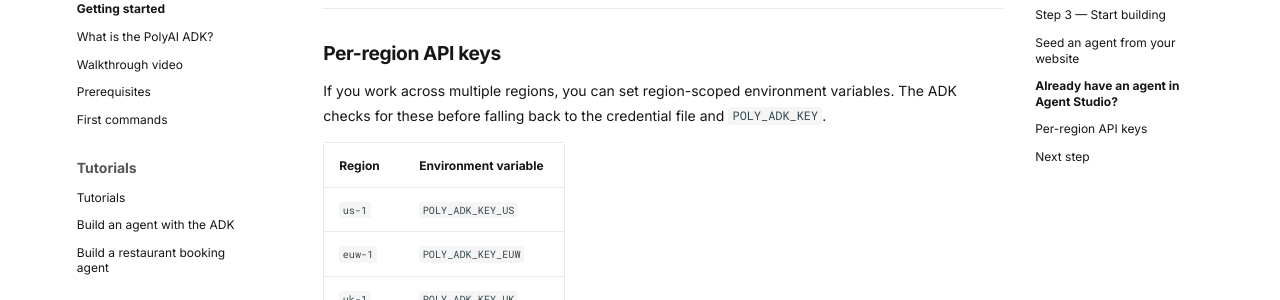
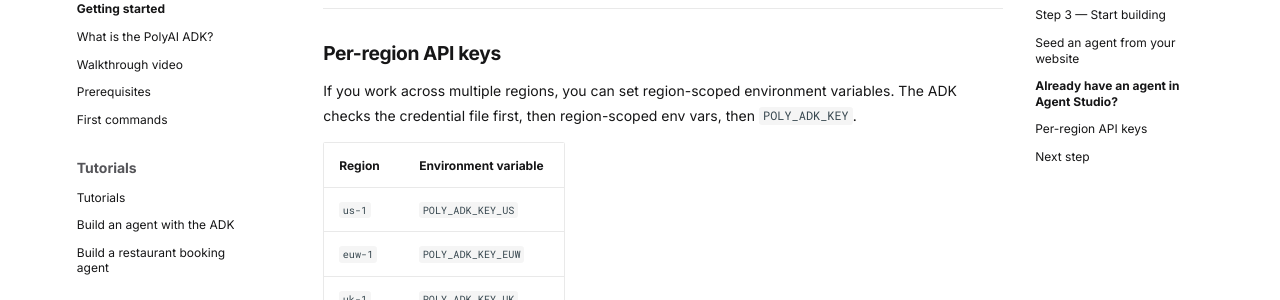
Before and after one commit to polyai/adk, an MkDocs documentation site: the page built from docs/docs/get-started/get-started.md, in a window 1280 px wide and 900 px high, scrolled down 3249 px. Shown: the part 178-478 px from the top of the window. Built offline with MkDocs 1.6.1 and Material for MkDocs 9.7.7, drawn with Linux system fonts in a browser that asks for light colours.

Commit message:
fix: correct API key resolution order in per-region docs
The credential file is checked first, not last. Updated the per-region
section to match the actual retrieve_api_key() resolution order.

Co-Authored-By: Claude Opus 4.6 <noreply@anthropic.com>

```diff
--- a/docs/docs/get-started/get-started.md
+++ b/docs/docs/get-started/get-started.md
@@ -167,7 +167,7 @@ poly init     # interactive prompts to pick region, account, and project
 
 ## Per-region API keys
 
-If you work across multiple regions, you can set region-scoped environment variables. The ADK checks for these before falling back to the credential file and `POLY_ADK_KEY`.
+If you work across multiple regions, you can set region-scoped environment variables. The ADK checks the credential file first, then region-scoped env vars, then `POLY_ADK_KEY`.
 
 | Region | Environment variable |
 |---|---|
```
